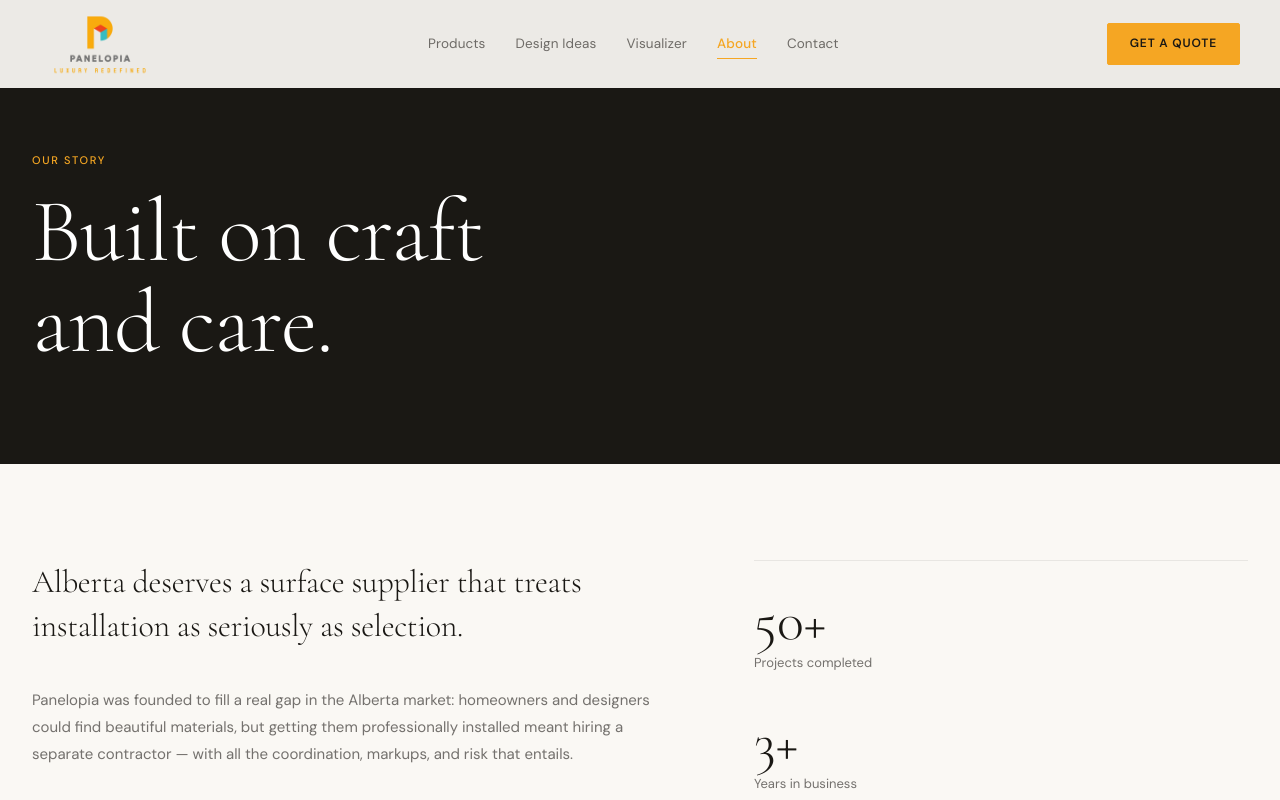
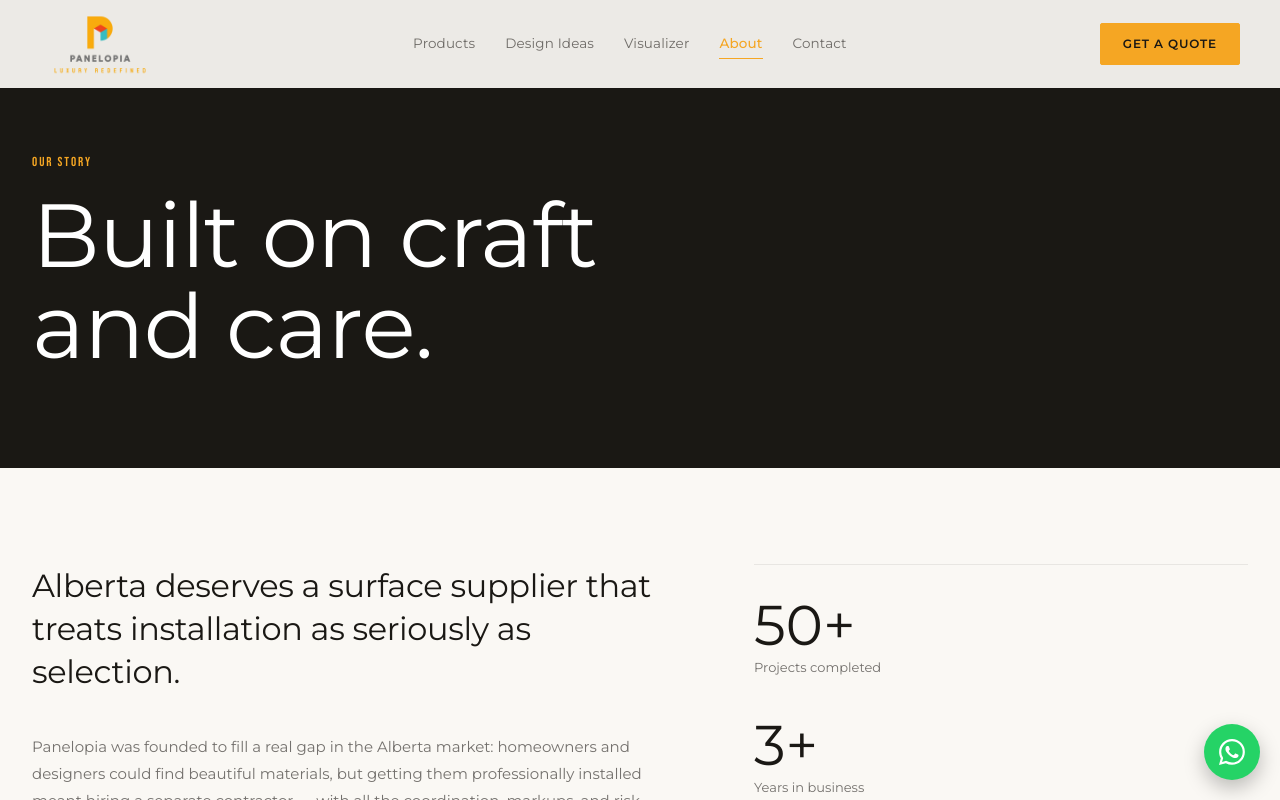
Before and after one commit to 4rus/panelopia, a Next.js app: page /about in a window 1280 px wide. Shown: the top 800 px of the page. Built offline with nearby package versions, Linux system fonts and the light colour scheme.

Commit message:
fixed whatsappfloat

```diff
--- a/app/globals.css
+++ b/app/globals.css
@@ -1,4 +1,4 @@
-@import url('https://fonts.googleapis.com/css2?family=Cormorant+Garamond:ital,wght@0,300;0,400;0,500;0,600;1,300;1,400&family=DM+Sans:ital,opsz,wght@0,9..40,300;0,9..40,400;0,9..40,500;0,9..40,600;1,9..40,300&display=swap');
+@import url('https://fonts.googleapis.com/css2?family=Montserrat:ital,wght@0,400;0,500;0,600;0,700;0,800;1,400&family=Bebas+Neue&display=swap');
 
 :root {
   /* Brand Colors */
@@ -22,8 +22,9 @@
   --white: #FFFFFF;
 
   /* Typography */
-  --font-display: 'Cormorant Garamond', Georgia, serif;
-  --font-body: 'DM Sans', -apple-system, sans-serif;
+  --font-display: 'Montserrat', -apple-system, sans-serif;
+  --font-body: 'Montserrat', -apple-system, sans-serif;
+  --font-accent: 'Bebas Neue', -apple-system, sans-serif;
 
   /* Spacing (8px grid) */
   --s1: 8px;
@@ -75,7 +76,7 @@ body {
 
 h1, h2, h3, h4 {
   font-family: var(--font-display);
-  font-weight: 400;
+  font-weight: 700;
   line-height: 1.1;
   letter-spacing: -0.01em;
 }
@@ -130,9 +131,9 @@ input, textarea, select {
 
 /* Label / eyebrow text */
 .eyebrow {
-  font-family: var(--font-body);
-  font-size: 11px;
-  font-weight: 500;
+  font-family: var(--font-accent);
+  font-size: 13px;
+  font-weight: 400;
   letter-spacing: 0.15em;
   text-transform: uppercase;
   color: var(--amber);
--- a/components/layout/Footer.tsx
+++ b/components/layout/Footer.tsx
@@ -25,12 +25,12 @@ export default function Footer() {
         <div className={styles.brand}>
           <div className={styles.logo}>
             <Image
-              src="/official_logo.png"
-              alt="Panelopia logo"
-              width={200}
-              height={80}
-              priority
-              className={styles.footerLogo}
+  src="/official_logo.png"
+  alt="Panelopia logo"
+  width={200}
+  height={160}
+  priority
+  className={styles.footerLogo}
             />
           </div>
           <p className={styles.desc}>
--- /dev/null
+++ b/components/layout/WhatsAppFloat.module.css
@@ -0,0 +1,48 @@
+.button {
+  position: fixed;
+  bottom: 20px;
+  right: 20px;
+  z-index: 50;
+  display: flex;
+  align-items: center;
+  gap: 10px;
+  height: 56px;
+  width: 56px;
+  padding: 0 15px;
+  background-color: #25d366;
+  border-radius: 9999px;
+  box-shadow: 0 8px 20px rgba(0, 0, 0, 0.25);
+  overflow: hidden;
+  text-decoration: none;
+  transition: width 0.35s ease, box-shadow 0.25s ease, transform 0.25s ease;
+}
+
+.button:hover {
+  width: 190px;
+  transform: translateY(-2px);
+  box-shadow: 0 14px 28px rgba(0, 0, 0, 0.3);
+}
+
+.button:focus-visible {
+  outline: 2px solid #f5a623;
+  outline-offset: 3px;
+}
+
+.icon {
+  width: 26px;
+  height: 26px;
+  flex-shrink: 0;
+}
+
+.label {
+  font-size: 14px;
+  font-weight: 600;
+  color: white;
+  white-space: nowrap;
+  opacity: 0;
+  transition: opacity 0.2s ease 0.1s;
+}
+
+.button:hover .label {
+  opacity: 1;
+}
--- a/components/layout/WhatsAppFloat.tsx
+++ b/components/layout/WhatsAppFloat.tsx
@@ -1,6 +1,4 @@
-"use client";
-
-import { useState } from "react";
+import styles from "./WhatsAppFloat.module.css";
 
 // Panelopia client's WhatsApp Business number (no +, no dashes, no spaces)
 const WHATSAPP_NUMBER = "15874335187";
@@ -10,8 +8,6 @@ const PREFILLED_MESSAGE =
   "Hi there — I'd love to learn more about Panelopia's wall panels for my space.";
 
 export default function WhatsAppFloat() {
-  const [hovered, setHovered] = useState(false);
-
   const href = `https://wa.me/${WHATSAPP_NUMBER}?text=${encodeURIComponent(
     PREFILLED_MESSAGE
   )}`;
@@ -21,25 +17,16 @@ export default function WhatsAppFloat() {
       href={href}
       target="_blank"
       rel="noopener noreferrer"
-      onMouseEnter={() => setHovered(true)}
-      onMouseLeave={() => setHovered(false)}
       aria-label="Chat with Panelopia on WhatsApp"
-      className="fixed bottom-5 right-5 z-50 flex items-center gap-2 rounded-full bg-[#25D366] px-4 py-3 shadow-lg shadow-black/30 transition-all duration-300 hover:shadow-xl focus:outline-none focus-visible:ring-2 focus-visible:ring-[#F5A623] focus-visible:ring-offset-2 focus-visible:ring-offset-[#1A1814]"
+      className={styles.button}
     >
-      <svg
-        viewBox="0 0 32 32"
-        className="h-7 w-7 flex-shrink-0 fill-white"
-        aria-hidden="true"
-      >
-        <path d="M16.04 2.67C8.6 2.67 2.6 8.66 2.6 16.1c0 2.62.74 5.07 2.02 7.16L2 30l6.92-2.55a13.4 13.4 0 0 0 7.12 2.04h.01c7.44 0 13.44-5.99 13.44-13.43 0-3.59-1.4-6.96-3.94-9.5a13.36 13.36 0 0 0-9.51-3.9Zm0 24.55h-.01a11.1 11.1 0 0 1-5.66-1.55l-.41-.24-4.1 1.51 1.53-3.99-.27-.41a11.08 11.08 0 0 1-1.71-5.94c0-6.14 5-11.14 11.15-11.14 2.98 0 5.78 1.16 7.89 3.27a11.06 11.06 0 0 1 3.26 7.88c0 6.14-5 11.14-11.14 11.14Zm6.1-8.34c-.33-.17-1.97-.97-2.28-1.08-.3-.11-.53-.17-.75.17-.22.33-.86 1.08-1.06 1.3-.2.22-.39.25-.72.08-1.95-.97-3.23-1.73-4.51-3.93-.34-.59.34-.55.97-1.83.11-.22.06-.41-.06-.58-.11-.17-.5-1.2-.69-1.66-.18-.44-.37-.38-.5-.39h-.43c-.15 0-.39.06-.6.28-.2.22-.78.76-.78 1.85s.8 2.16.91 2.31c.11.15 1.55 2.37 3.76 3.23 1.86.74 2.24.6 2.65.56.4-.04 1.29-.53 1.47-1.04.18-.5.18-.94.13-1.04-.06-.1-.22-.16-.55-.32Z" />
+      <svg viewBox="0 0 16 16" className={styles.icon} aria-hidden="true">
+        <path
+          fill="#ffffff"
+          d="M13.601 2.326A7.85 7.85 0 0 0 7.994 0C3.627 0 .068 3.558.064 7.926c0 1.399.366 2.76 1.057 3.965L0 16l4.204-1.102a7.9 7.9 0 0 0 3.79.965h.004c4.368 0 7.926-3.558 7.93-7.93A7.9 7.9 0 0 0 13.6 2.326zM7.994 14.521a6.6 6.6 0 0 1-3.356-.92l-.24-.144-2.494.654.666-2.433-.156-.251a6.56 6.56 0 0 1-1.007-3.505c0-3.626 2.957-6.584 6.591-6.584a6.56 6.56 0 0 1 4.66 1.931 6.56 6.56 0 0 1 1.928 4.66c-.004 3.639-2.961 6.592-6.592 6.592m3.615-4.934c-.197-.099-1.17-.578-1.353-.646-.182-.065-.315-.099-.445.099-.133.197-.513.646-.627.775-.114.133-.232.148-.43.05-.197-.1-.836-.308-1.592-.985-.59-.525-.985-1.175-1.103-1.372-.114-.198-.011-.304.088-.403.087-.088.197-.232.296-.346.1-.114.133-.198.198-.33.065-.134.034-.248-.015-.347-.05-.099-.445-1.076-.612-1.47-.16-.389-.323-.335-.445-.34-.114-.007-.247-.007-.38-.007a.73.73 0 0 0-.529.247c-.182.198-.691.677-.691 1.654s.71 1.916.81 2.049c.098.133 1.394 2.132 3.383 2.992.47.205.84.326 1.129.418.475.152.904.129 1.246.08.38-.058 1.171-.48 1.338-.943.164-.464.164-.86.114-.943-.049-.084-.182-.133-.38-.232"
+        />
       </svg>
-      <span
-        className={`overflow-hidden whitespace-nowrap text-sm font-medium text-white transition-all duration-300 ${
-          hovered ? "max-w-[140px] opacity-100" : "max-w-0 opacity-0"
-        }`}
-      >
-        Chat on WhatsApp
-      </span>
+      <span className={styles.label}>Chat on WhatsApp</span>
     </a>
   );
 }
```
